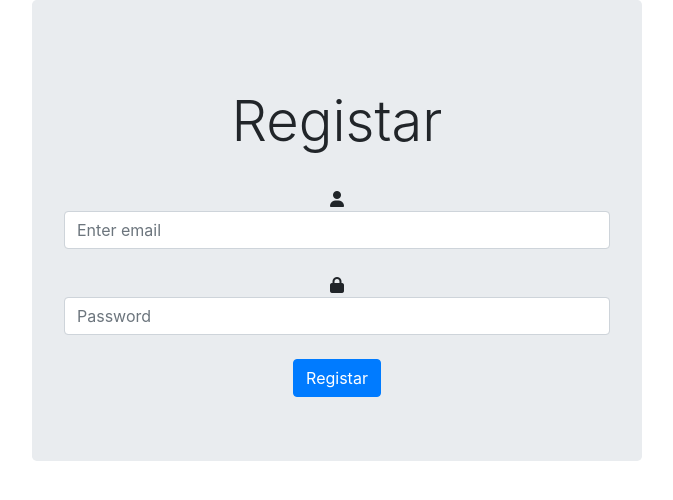
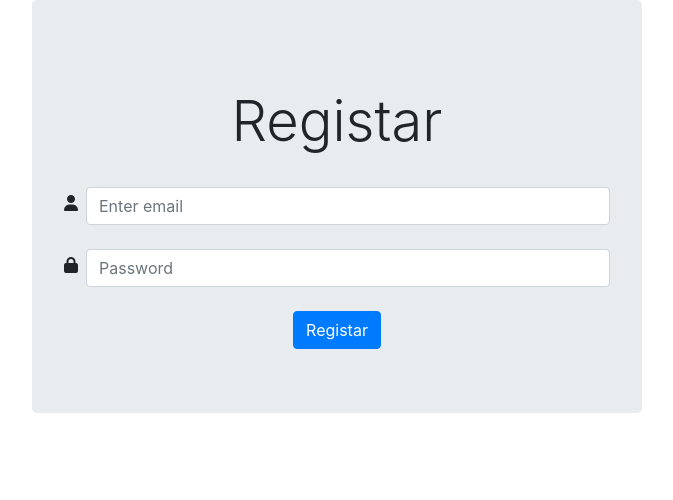
Before and after one commit to Trabalhos-Praticos/Gestor_de_Estagios, a Django app: page /register/ in a window 1280 px wide. Shown: the top 500 px of the page, without its empty margins (303-976 px from the left). Run offline with Django 4.2, Linux system fonts and the light colour scheme; some libraries are stand-ins or nearby versions.

Commit message:
Registo finalizado

```diff
--- a/WebSite/G_Estagios/templates/G_Estagios/Register.html
+++ b/WebSite/G_Estagios/templates/G_Estagios/Register.html
@@ -11,26 +11,26 @@
   </head>
 <body>
 
-
   <div class="container-fluid">
     <div class="row justify-content-center align-items-center">
         <div class="col-md-6 text-center">
             <div class="jumbotron">
                 <div class="forms-container">
-                  <form action="{% url "registo" %}" class="sign-in-form " method='POST'>
+                    <form action="{% url "registo" %}" class="sign-in-form" method='POST'>
                         {% csrf_token %}
                         <h2 class="title display-4 p-4">Registar</h2>
-                    <div class="form-group mb-4 ">
-                      <i class="fas fa-user"></i>
+                        <div class="form-group d-flex align-items-start mb-4">
+                            <i class="fas fa-user mr-2 mt-2"></i>
                             <input type="Email" class="form-control" id="inputEmail" placeholder="Enter email">
                         </div>
-                      <div class="form-group mb-4 ">
-                        <i class="fas fa-lock"></i>
+                        <div class="form-group d-flex align-items-start mb-4">
+                            <i class="fas fa-lock mr-2 mt-2"></i>
                             <input type="Password" class="form-control" id="inputPassword" placeholder="Password">
                         </div>
                         <div class="d-flex justify-content-center mt-3">
                             <br>
-                        <button type="submit" value="Register" class="btn btn-primary" >Registar</button>
+                            <button type="submit" value="Register" class="btn btn-primary">Registar</button>
+                        </div>
                     </form>
                 </div>
             </div>
@@ -39,7 +39,6 @@
 </div>
 
 
-
   <script src="https://code.jquery.com/jquery-3.5.1.slim.min.js"></script>
   <script src="https://cdn.jsdelivr.net/npm/@popperjs/core@2.9.1/dist/umd/popper.min.js"></script>
   <script src="https://stackpath.bootstrapcdn.com/bootstrap/4.5.2/js/bootstrap.min.js"></script>
```
Lines whose indentation alone changed are shown as unchanged.
